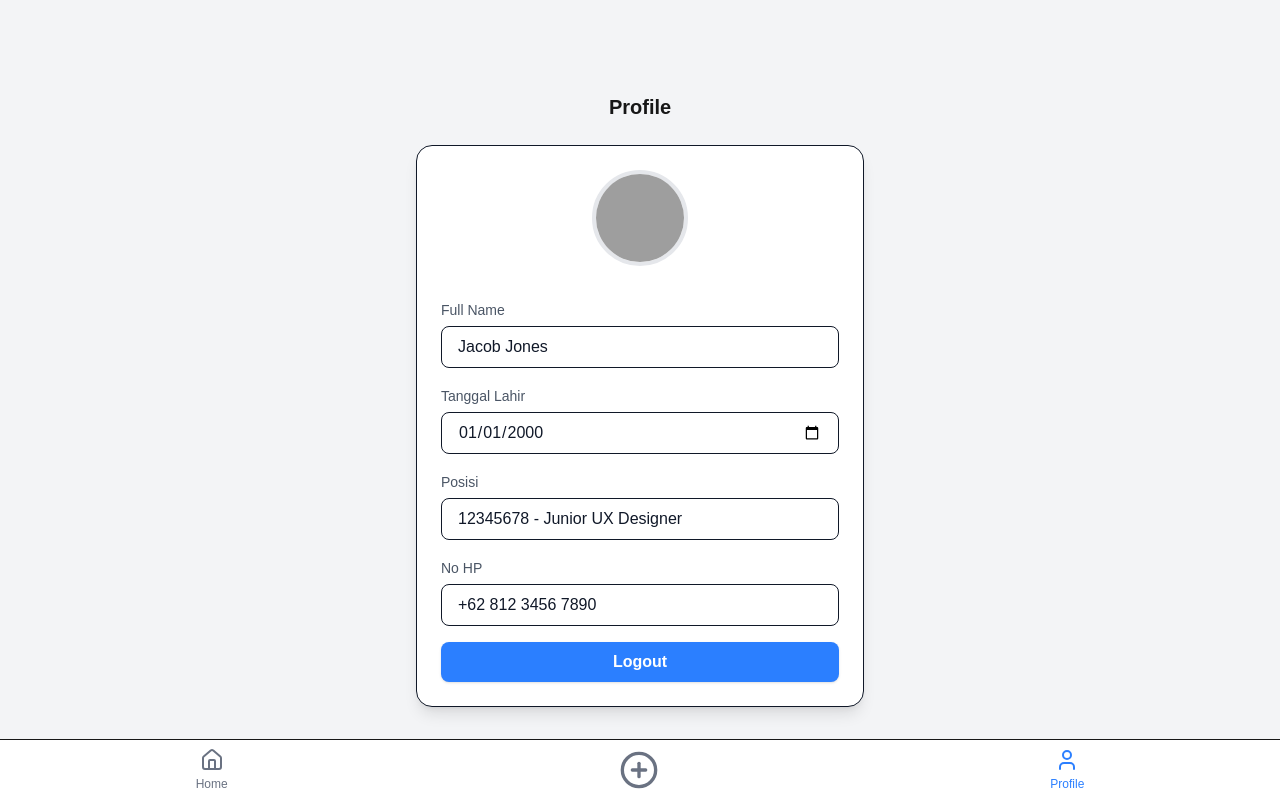
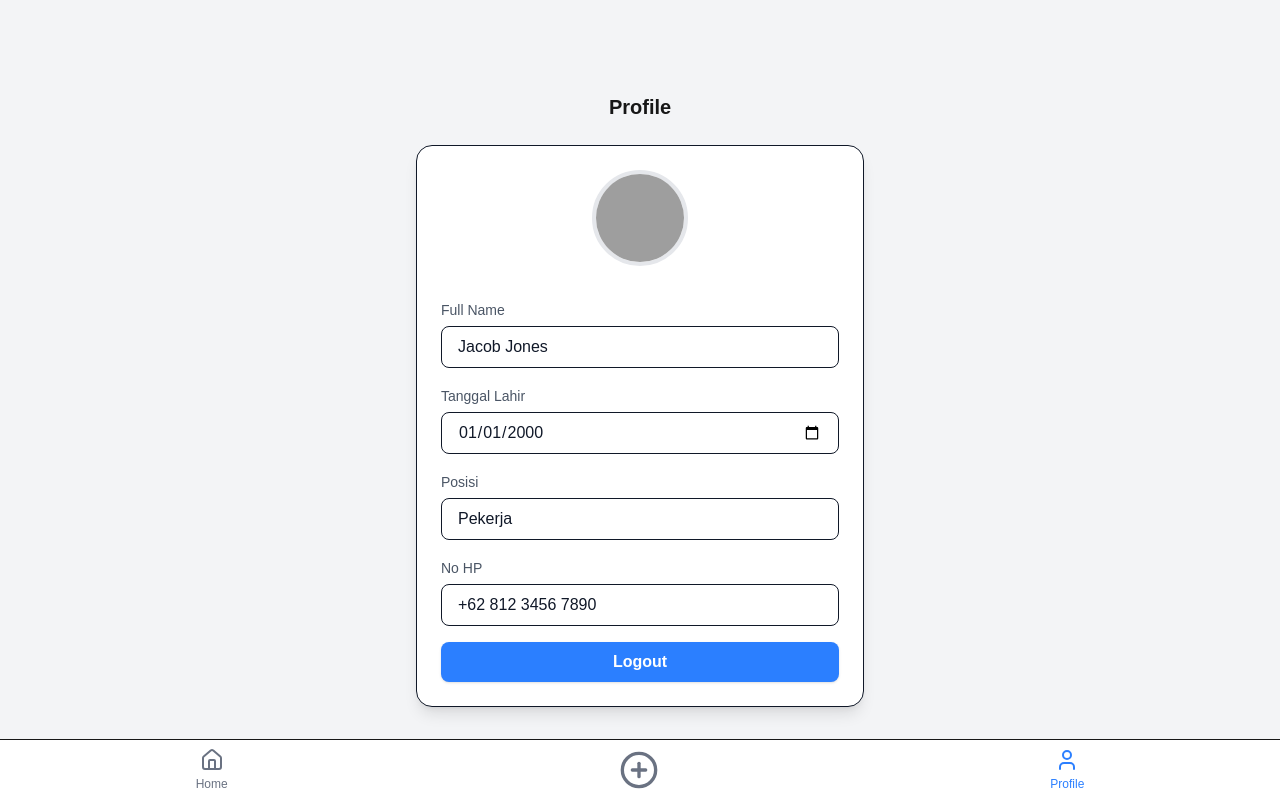
Before and after one commit to amrptraaa/PT-Hanielshen_Internship_Mobile, a Next.js app: page /profile in a window 1280 px wide. Built offline with nearby package versions, Linux system fonts and the light colour scheme; grey boxes are pictures that could not be loaded.

Commit message:
Mengubah posisi pekerja

```diff
--- a/src/app/(main)/attendance/page.tsx
+++ b/src/app/(main)/attendance/page.tsx
@@ -48,8 +48,8 @@ const AttendancePage = () => {
         </button>
 
         <div>
-          <h2 className="font-semibold">Jacob Jones</h2>
-          <p className="text-sm">12345678 - Junior UX Designer</p>
+          <h2 className="font-semibold">Budi Irawan</h2>
+          <p className="text-sm">Pekreja</p>
         </div>
       </div>
 
--- a/src/app/(main)/profile/page.tsx
+++ b/src/app/(main)/profile/page.tsx
@@ -64,10 +64,7 @@ export default function ProfilePage() {
                 <label className="text-sm font-medium text-gray-600">
                   Posisi
                 </label>
-                <Input
-                  defaultValue="12345678 - Junior UX Designer"
-                  className="mt-1"
-                />
+                <Input defaultValue="Pekerja" className="mt-1" />
               </div>
 
               {/* No HP */}
```
